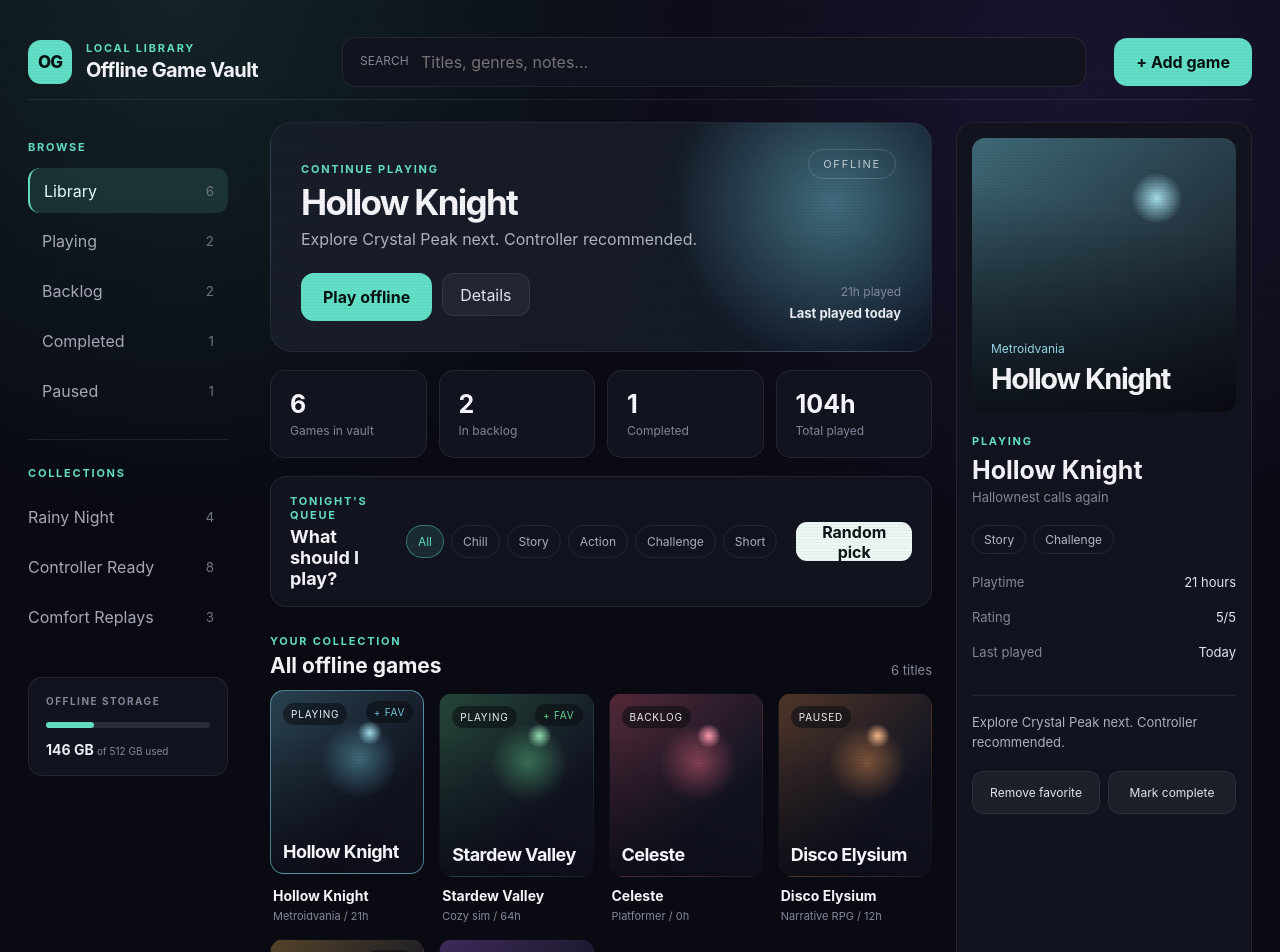
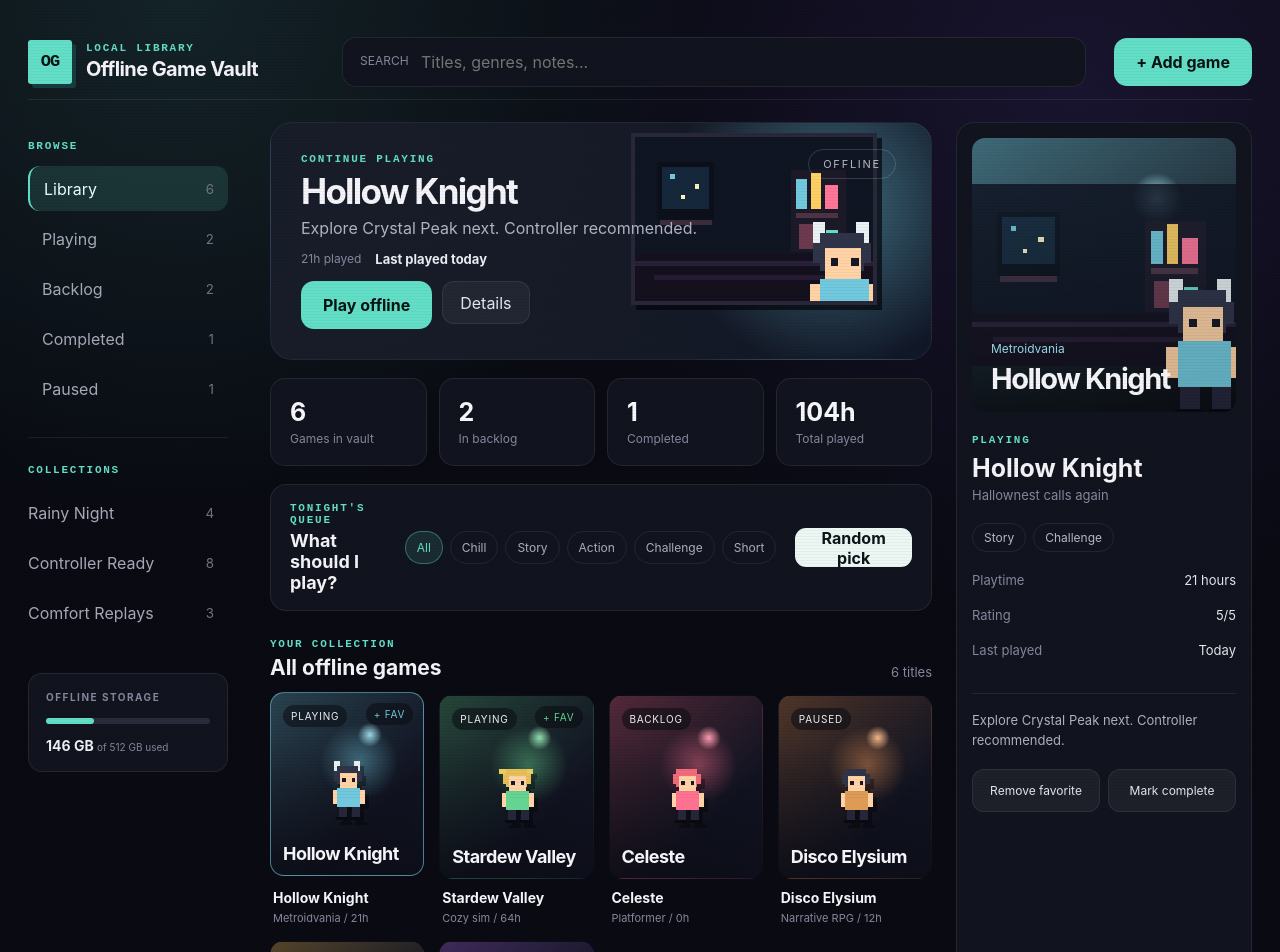
Before and after one commit to ngoc-thu/airi-studio, a React (Vite) app: page / in a window 1280 px wide. Shown: the top 952 px of the page. Built offline with nearby package versions, Linux system fonts and the light colour scheme.

Commit message:
Add original pixel-art character scenes

```diff
--- a/src/App.css
+++ b/src/App.css
@@ -25,12 +25,14 @@
   place-items: center;
   width: 44px;
   height: 44px;
-  border-radius: 13px;
+  border-radius: 3px;
   background: var(--green);
   color: #071314;
   font-size: 17px;
   font-weight: 800;
   letter-spacing: -1px;
+  font-family: var(--pixel);
+  box-shadow: 4px 4px 0 #163c40;
 }
 
 .eyebrow,
@@ -40,6 +42,7 @@
   font-weight: 700;
   letter-spacing: 0.16em;
   text-transform: uppercase;
+  font-family: var(--pixel);
 }
 
 .brand h1 {
@@ -189,6 +192,7 @@
     radial-gradient(circle at 85% 35%, color-mix(in srgb, var(--accent) 47%, transparent), transparent 28%),
     linear-gradient(104deg, #171d29 0%, #171b27 43%, #101727 100%);
   border: 1px solid rgba(255, 255, 255, 0.06);
+  image-rendering: pixelated;
 }
 
 .featured::after {
@@ -202,6 +206,7 @@
   color: rgba(255, 255, 255, 0.7);
   font-size: 11px;
   letter-spacing: 0.16em;
+  z-index: 3;
 }
 
 .featured h2 {
@@ -209,6 +214,11 @@
   font-size: 35px;
   line-height: 1;
   letter-spacing: -0.05em;
+}
+
+.feature-copy {
+  position: relative;
+  z-index: 2;
 }
 
 .featured p:not(.eyebrow) {
@@ -219,7 +229,7 @@
 .feature-actions {
   display: flex;
   gap: 10px;
-  margin-top: 24px;
+  margin-top: 14px;
 }
 
 .ghost-button {
@@ -232,17 +242,35 @@
 }
 
 .feature-progress {
-  align-self: end;
+  display: flex;
+  gap: 14px;
+  margin-top: 13px;
   color: var(--text-soft);
-  text-align: right;
+  text-align: left;
   font-size: 12px;
   position: relative;
   z-index: 1;
 }
 
+.feature-art {
+  position: absolute;
+  right: 54px;
+  bottom: 54px;
+  width: 246px;
+  z-index: 0;
+}
+
+.pixel-scene {
+  width: 100%;
+  display: block;
+  border: 4px solid #29283a;
+  box-shadow: 5px 5px 0 rgba(4, 5, 10, 0.7);
+  image-rendering: pixelated;
+}
+
 .feature-progress strong {
-  display: block;
-  margin-top: 6px;
+  display: inline;
+  margin-top: 0;
   color: #ebedf4;
   font-size: 13px;
 }
@@ -396,6 +424,7 @@
     radial-gradient(circle at 58% 38%, color-mix(in srgb, var(--accent) 44%, transparent), transparent 27%),
     linear-gradient(135deg, color-mix(in srgb, var(--accent) 30%, #0a0a13), #111321 68%);
   transition: transform 180ms ease, border-color 180ms ease;
+  image-rendering: pixelated;
 }
 
 .game-card:hover .cover,
@@ -427,6 +456,23 @@
   line-height: 1.08;
   font-size: 18px;
   letter-spacing: -0.03em;
+}
+
+.pixel-avatar {
+  position: absolute;
+  width: 58px;
+  height: 78px;
+  top: 51px;
+  left: calc(50% - 29px);
+  filter: drop-shadow(4px 5px 0 rgba(0, 0, 0, 0.34));
+  image-rendering: pixelated;
+}
+
+.pixel-avatar.in-scene {
+  position: static;
+  width: 48px;
+  height: 64px;
+  filter: none;
 }
 
 .card-meta {
@@ -470,18 +516,33 @@
     linear-gradient(12deg, rgba(5, 6, 11, 0.76), transparent 70%),
     radial-gradient(circle at 70% 22%, color-mix(in srgb, var(--accent) 66%, white), transparent 9%),
     linear-gradient(140deg, color-mix(in srgb, var(--accent) 48%, #10121b), #10121a);
+  position: relative;
+  overflow: hidden;
+  image-rendering: pixelated;
 }
 
 .detail-cover span {
   color: color-mix(in srgb, var(--accent) 75%, white);
   font-size: 12px;
   margin-bottom: 8px;
+  z-index: 1;
 }
 
 .detail-cover strong {
   font-size: 29px;
   line-height: 1;
   letter-spacing: -0.05em;
+  z-index: 1;
+}
+
+.detail-cover .pixel-scene {
+  position: absolute;
+  inset: 0;
+  width: 100%;
+  height: 100%;
+  border: 0;
+  opacity: 0.84;
+  box-shadow: none;
 }
 
 .details h2 {
@@ -721,6 +782,13 @@
     font-size: 30px;
   }
 
+  .feature-art {
+    opacity: 0.22;
+    right: -6px;
+    bottom: 15px;
+    width: 235px;
+  }
+
   .stats {
     grid-template-columns: repeat(2, 1fr);
   }
--- a/src/App.tsx
+++ b/src/App.tsx
@@ -18,6 +18,8 @@
   lastPlayed?: string
   accent: string
 }
+
+type SpriteStyle = 'wanderer' | 'gardener' | 'climber' | 'detective' | 'camper' | 'fighter'
 
 const STORAGE_KEY = 'offline-game-vault-library'
 
@@ -112,6 +114,19 @@
   backlog: 'Backlog',
   completed: 'Completed',
   paused: 'Paused',
+}
+
+function spriteForGame(game: Game): SpriteStyle {
+  const spriteMap: Record<string, SpriteStyle> = {
+    'hollow-knight': 'wanderer',
+    'stardew-valley': 'gardener',
+    celeste: 'climber',
+    'disco-elysium': 'detective',
+    'a-short-hike': 'camper',
+    'dead-cells': 'fighter',
+  }
+
+  return spriteMap[game.id] ?? 'wanderer'
 }
 
 function loadGames() {
@@ -257,10 +272,14 @@
 
         <section className="content">
           <article className="featured" style={{ '--accent': playing.accent } as CSSProperties}>
-            <div>
+            <div className="feature-copy">
               <p className="eyebrow">Continue playing</p>
               <h2>{playing.title}</h2>
               <p>{playing.note}</p>
+              <div className="feature-progress">
+                <span>{playing.playtime}h played</span>
+                <strong>Last played {playing.lastPlayed?.toLowerCase()}</strong>
+              </div>
               <div className="feature-actions">
                 <button className="play-button" onClick={() => setPlayNotice(true)}>Play offline</button>
                 <button className="ghost-button" onClick={() => setSelectedId(playing.id)}>
@@ -268,9 +287,8 @@
                 </button>
               </div>
             </div>
-            <div className="feature-progress">
-              <span>{playing.playtime}h played</span>
-              <strong>Last played {playing.lastPlayed?.toLowerCase()}</strong>
+            <div className="feature-art">
+              <PixelScene game={playing} />
             </div>
           </article>
 
@@ -324,6 +342,7 @@
                 <div className="cover">
                   <span className="badge">{statusLabels[game.status]}</span>
                   {game.favorite && <span className="heart">+ fav</span>}
+                  <PixelAvatar styleName={spriteForGame(game)} accent={game.accent} />
                   <strong>{game.title}</strong>
                 </div>
                 <div className="card-meta">
@@ -341,6 +360,7 @@
         {selected && (
           <aside className="details" style={{ '--accent': selected.accent } as CSSProperties}>
             <div className="detail-cover">
+              <PixelScene game={selected} compact />
               <span>{selected.genre}</span>
               <strong>{selected.title}</strong>
             </div>
@@ -431,4 +451,84 @@
   )
 }
 
+function PixelScene({ game, compact = false }: { game: Game; compact?: boolean }) {
+  return (
+    <svg
+      className={compact ? 'pixel-scene compact' : 'pixel-scene'}
+      viewBox="0 0 192 132"
+      role="img"
+      aria-label={`Original pixel art scene for ${game.title}`}
+      shapeRendering="crispEdges"
+    >
+      <rect width="192" height="132" fill="#101523" />
+      <rect y="94" width="192" height="38" fill="#14101d" />
+      <rect x="0" y="100" width="192" height="4" fill="#29213a" />
+      <rect x="18" y="20" width="46" height="47" fill="#0b101b" />
+      <rect x="22" y="24" width="38" height="34" fill="#15283b" />
+      <rect x="28" y="30" width="4" height="4" fill={game.accent} />
+      <rect x="48" y="38" width="4" height="4" fill="#f9f1ba" />
+      <rect x="37" y="47" width="3" height="3" fill="#fff2be" />
+      <rect x="20" y="67" width="42" height="4" fill="#3c2d3d" />
+      <rect x="126" y="27" width="44" height="66" fill="#1c1928" />
+      <rect x="130" y="34" width="9" height="24" fill={game.accent} />
+      <rect x="142" y="29" width="8" height="29" fill="#fdcf63" />
+      <rect x="153" y="39" width="11" height="19" fill="#ff7699" />
+      <rect x="130" y="61" width="34" height="4" fill="#4c3445" />
+      <rect x="132" y="70" width="18" height="20" fill="#6c3a4e" />
+      <rect x="154" y="75" width="10" height="15" fill="#63dec6" />
+      <rect x="15" y="111" width="156" height="4" fill="#251b32" />
+      <PixelAvatar styleName={spriteForGame(game)} accent={game.accent} scene />
+    </svg>
+  )
+}
+
+function PixelAvatar({
+  styleName,
+  accent,
+  scene = false,
+}: {
+  styleName: SpriteStyle
+  accent: string
+  scene?: boolean
+}) {
+  const hair = styleName === 'gardener' ? '#e7bf59' : styleName === 'climber' ? '#f26a7c' : '#303449'
+  const outfit = styleName === 'detective' ? '#dd9b55' : styleName === 'camper' ? '#7ad790' : accent
+  const accessory =
+    styleName === 'fighter' ? (
+      <rect x="37" y="30" width="3" height="19" fill="#f2e8d2" />
+    ) : styleName === 'gardener' ? (
+      <rect x="10" y="18" width="28" height="4" fill="#edcd62" />
+    ) : styleName === 'wanderer' ? (
+      <>
+        <rect x="13" y="14" width="5" height="10" fill="#eaf1f3" />
+        <rect x="30" y="14" width="5" height="10" fill="#eaf1f3" />
+      </>
+    ) : null
+
+  return (
+    <svg
+      className={scene ? 'pixel-avatar in-scene' : 'pixel-avatar'}
+      x={scene ? 70 : undefined}
+      y={scene ? 40 : undefined}
+      viewBox="0 0 48 64"
+      aria-hidden="true"
+      shapeRendering="crispEdges"
+    >
+      {accessory}
+      <rect x="16" y="18" width="17" height="15" fill={hair} />
+      <rect x="13" y="22" width="23" height="8" fill={hair} />
+      <rect x="18" y="24" width="14" height="12" fill="#ffd3a6" />
+      <rect x="20" y="28" width="3" height="3" fill="#161727" />
+      <rect x="28" y="28" width="3" height="3" fill="#161727" />
+      <rect x="16" y="36" width="19" height="16" fill={outfit} />
+      <rect x="12" y="38" width="4" height="11" fill="#ffd3a6" />
+      <rect x="35" y="38" width="4" height="11" fill="#ffd3a6" />
+      <rect x="17" y="52" width="7" height="9" fill="#25263a" />
+      <rect x="28" y="52" width="7" height="9" fill="#25263a" />
+      <rect x="15" y="60" width="10" height="3" fill="#080a12" />
+      <rect x="27" y="60" width="10" height="3" fill="#080a12" />
+    </svg>
+  )
+}
+
 export default App
--- a/src/index.css
+++ b/src/index.css
@@ -10,6 +10,7 @@
   --surface-bright: #171a27;
   --stroke: rgba(255, 255, 255, 0.08);
   --green: #63dec6;
+  --pixel: "Courier New", "Lucida Console", monospace;
 }
 
 * {
```
